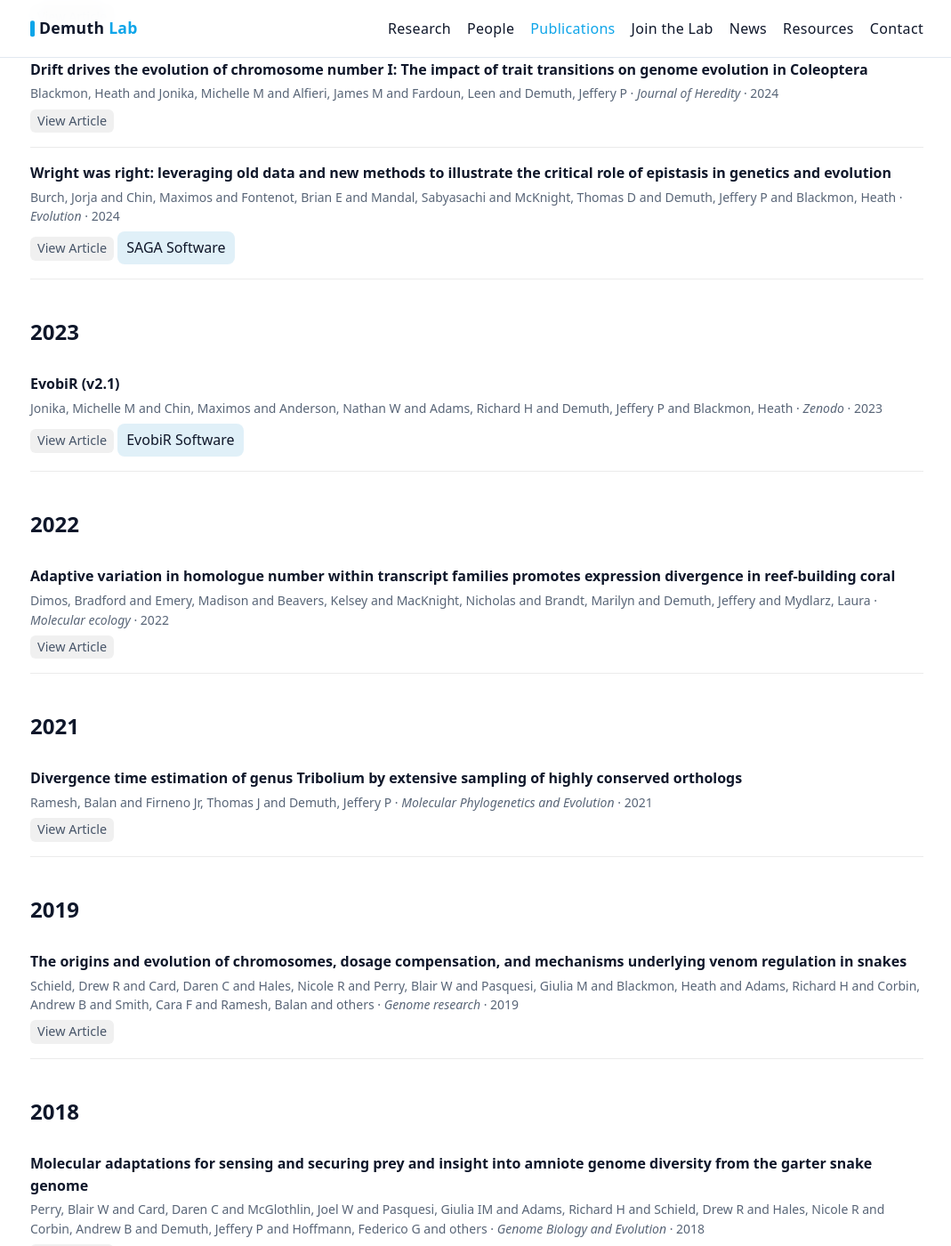
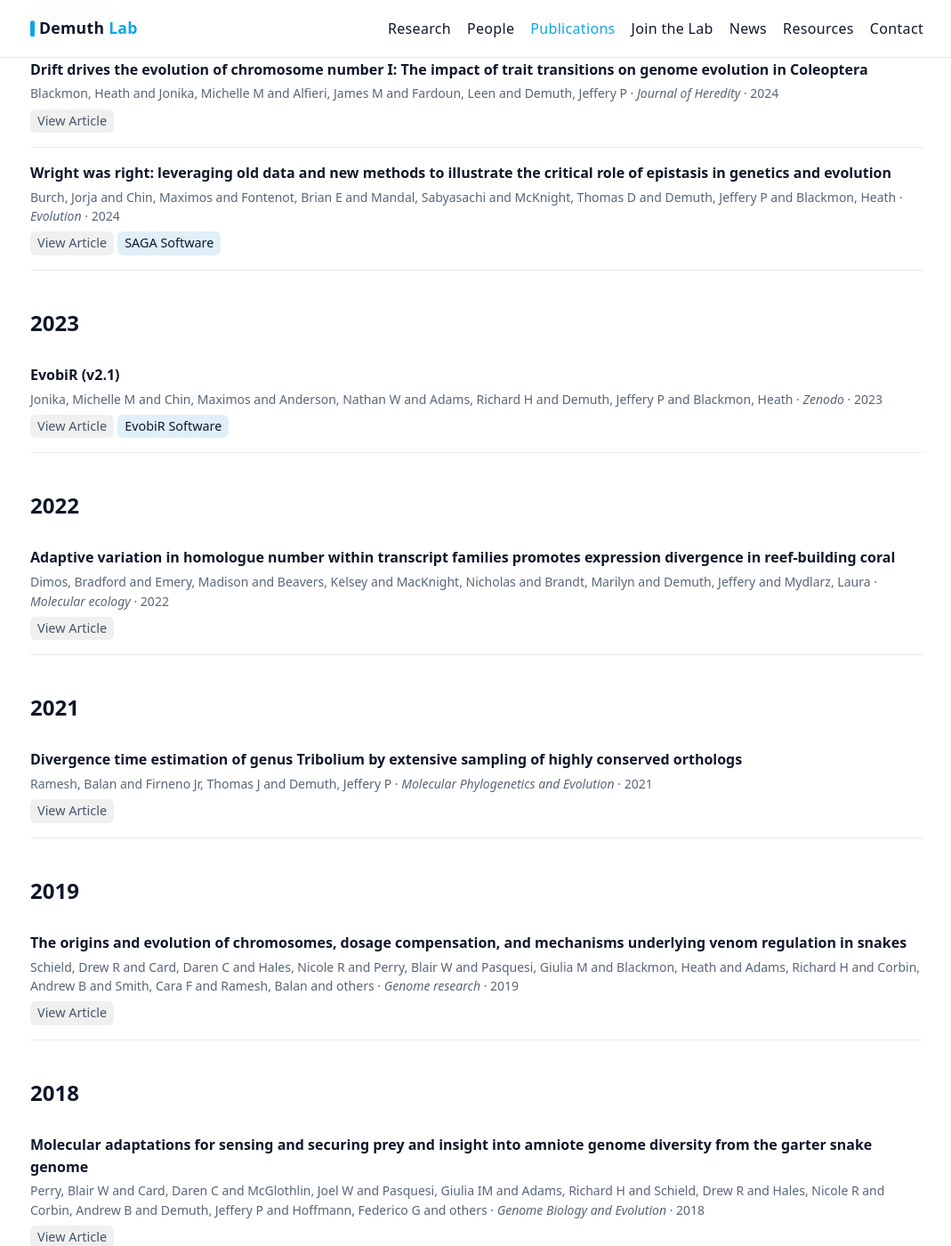
Before and after one commit to demuth-lab/demuth-lab.github.io, a Jekyll site: the page built from publications.md, in a window 1280 px wide and 1400 px high, scrolled down 877 px. Shown: the whole window at 89% size, without its empty margins (104-1173 px from the left). Built offline with Jekyll 4.4.1, drawn with Linux system fonts in a browser that asks for light colours.

Commit message:
Update main.css

```diff
--- a/assets/css/main.css
+++ b/assets/css/main.css
@@ -7,7 +7,7 @@
   --accent2:#10b981;
   --card:#f8fafc;
   --accent-soft:rgba(2,132,199,0.12);
-  --accent-border:rgba(2,132,199,0.25);
+  --accent-hover:rgba(2,132,199,0.25);
 }
 
 *{box-sizing:border-box}
@@ -300,15 +300,16 @@ a:hover{text-decoration:underline}
    ========================= */
 .pub-links a.software-link{
   display:inline-block;
-  background:rgba(2,132,199,0.12);
+  padding:2px 8px;
+  border-radius:6px;
+  font-size:0.9rem;
+  background:var(--accent-soft);
   color:var(--fg);
-  padding:6px 10px;
-  border-radius:8px;
   text-decoration:none;
 }
 
 .pub-links a.software-link:hover{
-  background:rgba(2,132,199,0.20);
+  background:var(--accent-hover);
   text-decoration:none;
 }
 
```
